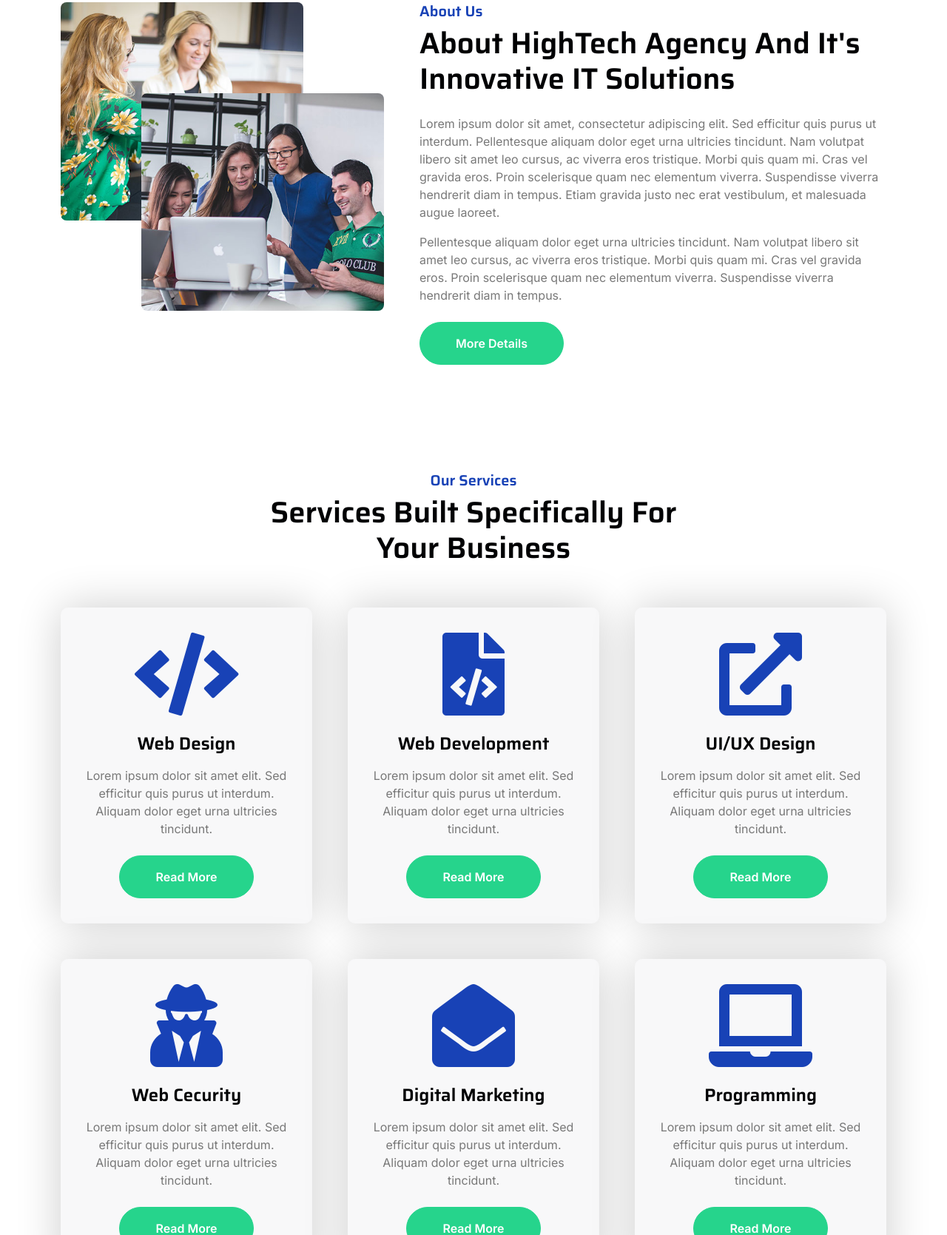
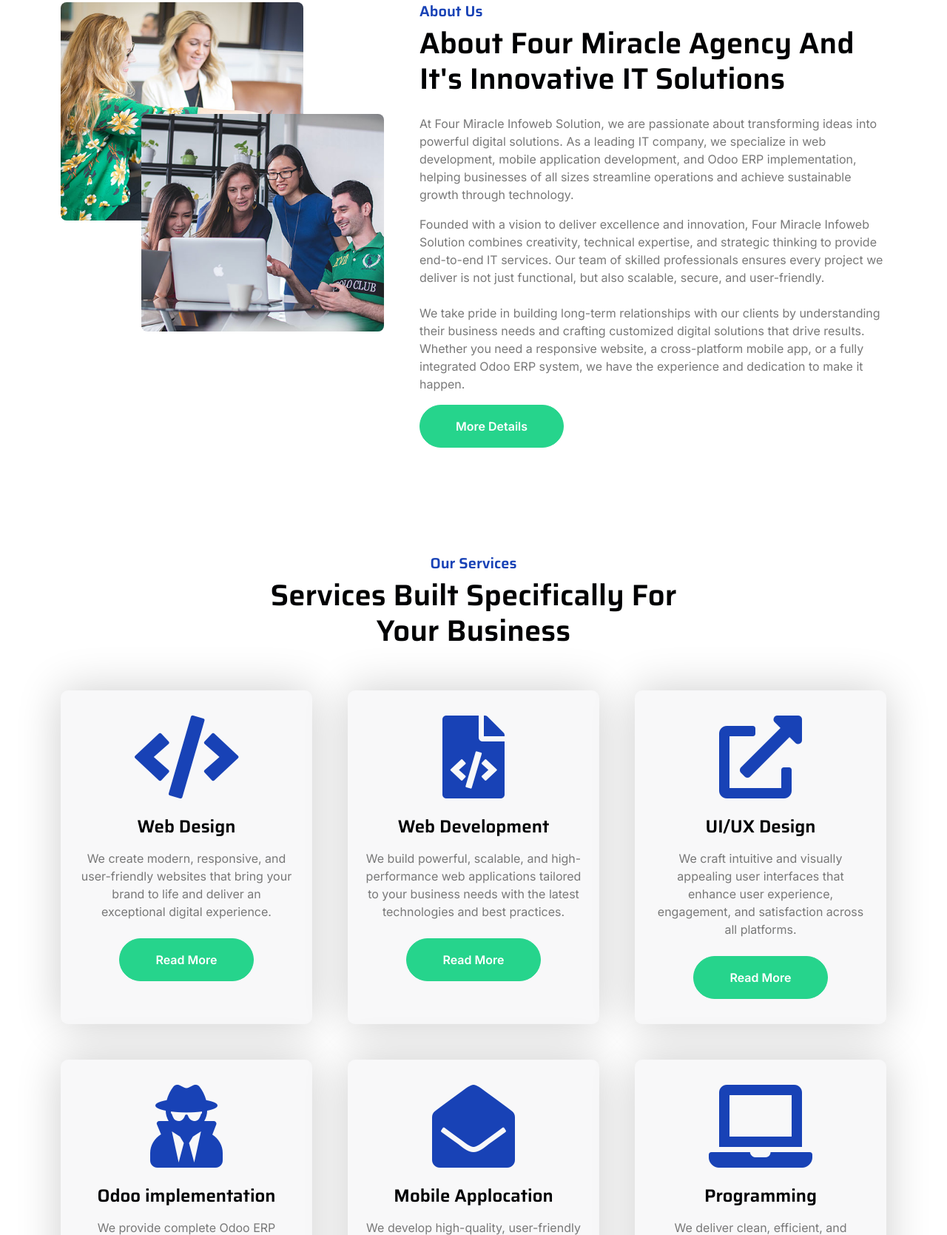
Before and after one commit to nik819/mywork, a plain HTML site: page index.html in a window 1280 px wide. Shown: the part 1131-2800 px from the top of the page at 74% size. Drawn offline with nearby package versions, Linux system fonts and the light colour scheme.

Commit message:
[IMP] fourmiracle: improvements

```diff
--- a/index.html
+++ b/index.html
@@ -3,7 +3,7 @@
 
     <head>
         <meta charset="utf-8">
-        <title>HighTech - IT Solutions Website Template</title>
+        <title>Four Miracle - IT Solutions Website Template</title>
         <meta content="width=device-width, initial-scale=1.0" name="viewport">
         <meta content="" name="keywords">
         <meta content="" name="description">
@@ -59,7 +59,7 @@
             <div class="container">
                 <nav class="navbar navbar-dark navbar-expand-lg py-0">
                     <a href="index.html" class="navbar-brand">
-                        <h1 class="text-white fw-bold d-block">High<span class="text-secondary">Tech</span> </h1>
+                        <h1 class="text-white fw-bold d-block">Four<span class="text-secondary">Miracle</span> </h1>
                     </a>
                     <button type="button" class="navbar-toggler me-0" data-bs-toggle="collapse" data-bs-target="#navbarCollapse">
                         <span class="navbar-toggler-icon"></span>
@@ -84,7 +84,7 @@
                         </div>
                         <div class="d-flex flex-column pe-4 border-end">
                             <span class="text-white-50">Have any questions?</span>
-                            <span class="text-secondary">Call: + 0302  456 7890</span>
+                            <span class="text-secondary">Call: +91 9016900373</span>
                         </div>
                         <div class="d-flex align-items-center justify-content-center ms-4 ">
                             <a href="#"><i class="bi bi-search text-white fa-2x"></i> </a>
@@ -160,7 +160,7 @@
                     <div class="col-lg-3 wow fadeIn" data-wow-delay=".5s">
                         <div class="d-flex counter">
                             <h1 class="me-3 text-primary counter-value">120</h1>
-                            <h5 class="text-white mt-1">Total clients who love HighTech</h5>
+                            <h5 class="text-white mt-1">Total clients who love Four Miracle</h5>
                         </div>
                     </div>
                     <div class="col-lg-3 wow fadeIn" data-wow-delay=".7s">
@@ -189,9 +189,16 @@
                     </div>
                     <div class="col-lg-7 col-md-6 col-sm-12 wow fadeIn" data-wow-delay=".5s">
                         <h5 class="text-primary">About Us</h5>
-                        <h1 class="mb-4">About HighTech Agency And It's Innovative IT Solutions</h1>
-                        <p>Lorem ipsum dolor sit amet, consectetur adipiscing elit. Sed efficitur quis purus ut interdum. Pellentesque aliquam dolor eget urna ultricies tincidunt. Nam volutpat libero sit amet leo cursus, ac viverra eros tristique. Morbi quis quam mi. Cras vel gravida eros. Proin scelerisque quam nec elementum viverra. Suspendisse viverra hendrerit diam in tempus. Etiam gravida justo nec erat vestibulum, et malesuada augue laoreet.</p>
-                        <p class="mb-4">Pellentesque aliquam dolor eget urna ultricies tincidunt. Nam volutpat libero sit amet leo cursus, ac viverra eros tristique. Morbi quis quam mi. Cras vel gravida eros. Proin scelerisque quam nec elementum viverra. Suspendisse viverra hendrerit diam in tempus.</p>
+                        <h1 class="mb-4">About Four Miracle Agency And It's Innovative IT Solutions</h1>
+                        <p>
+                            At Four Miracle Infoweb Solution, we are passionate about transforming ideas into powerful digital solutions. As a leading IT company, we specialize in web development, mobile application development, and Odoo ERP implementation, helping businesses of all sizes streamline operations and achieve sustainable growth through technology.
+                        </p>
+                        <p class="mb-4">
+                            Founded with a vision to deliver excellence and innovation, Four Miracle Infoweb Solution combines creativity, technical expertise, and strategic thinking to provide end-to-end IT services. Our team of skilled professionals ensures every project we deliver is not just functional, but also scalable, secure, and user-friendly.
+                        </p>
+                        <p>
+                            We take pride in building long-term relationships with our clients by understanding their business needs and crafting customized digital solutions that drive results. Whether you need a responsive website, a cross-platform mobile app, or a fully integrated Odoo ERP system, we have the experience and dedication to make it happen.
+                        </p>
                         <a href="" class="btn btn-secondary rounded-pill px-5 py-3 text-white">More Details</a>
                     </div>
                 </div>
@@ -214,7 +221,7 @@
                                 <div class="services-content-icon">
                                     <i class="fa fa-code fa-7x mb-4 text-primary"></i>
                                     <h4 class="mb-3">Web Design</h4>
-                                    <p class="mb-4">Lorem ipsum dolor sit amet elit. Sed efficitur quis purus ut interdum. Aliquam dolor eget urna ultricies tincidunt.</p>
+                                    <p class="mb-4">We create modern, responsive, and user-friendly websites that bring your brand to life and deliver an exceptional digital experience.</p>
                                     <a href="" class="btn btn-secondary text-white px-5 py-3 rounded-pill">Read More</a>
                                 </div>
                             </div>
@@ -226,7 +233,7 @@
                                 <div class="services-content-icon">
                                     <i class="fa fa-file-code fa-7x mb-4 text-primary"></i>
                                     <h4 class="mb-3">Web Development</h4>
-                                    <p class="mb-4">Lorem ipsum dolor sit amet elit. Sed efficitur quis purus ut interdum. Aliquam dolor eget urna ultricies tincidunt.</p>
+                                    <p class="mb-4">We build powerful, scalable, and high-performance web applications tailored to your business needs with the latest technologies and best practices.</p>
                                     <a href="" class="btn btn-secondary text-white px-5 py-3 rounded-pill">Read More</a>
                                 </div>
                             </div>
@@ -238,7 +245,7 @@
                                 <div class="services-content-icon">
                                     <i class="fa fa-external-link-alt fa-7x mb-4 text-primary"></i>
                                     <h4 class="mb-3">UI/UX Design</h4>
-                                    <p class="mb-4">Lorem ipsum dolor sit amet elit. Sed efficitur quis purus ut interdum. Aliquam dolor eget urna ultricies tincidunt.</p>
+                                    <p class="mb-4">We craft intuitive and visually appealing user interfaces that enhance user experience, engagement, and satisfaction across all platforms.</p>
                                     <a href="" class="btn btn-secondary text-white px-5 py-3 rounded-pill">Read More</a>
                                 </div>
                             </div>
@@ -249,8 +256,8 @@
                             <div class="p-4 text-center services-content">
                                 <div class="services-content-icon">
                                     <i class="fas fa-user-secret fa-7x mb-4 text-primary"></i>
-                                    <h4 class="mb-3">Web Cecurity</h4>
-                                    <p class="mb-4">Lorem ipsum dolor sit amet elit. Sed efficitur quis purus ut interdum. Aliquam dolor eget urna ultricies tincidunt.</p>
+                                    <h4 class="mb-3">Odoo implementation</h4>
+                                    <p class="mb-4">We provide complete Odoo ERP implementation and customization to streamline your business processes, boost efficiency, and enhance productivity.</p>
                                     <a href="" class="btn btn-secondary text-white px-5 py-3 rounded-pill">Read More</a>
                                 </div>
 
@@ -262,8 +269,8 @@
                             <div class="p-4 text-center services-content">
                                 <div class="services-content-icon">
                                     <i class="fa fa-envelope-open fa-7x mb-4 text-primary"></i>
-                                    <h4 class="mb-3">Digital Marketing</h4>
-                                    <p class="mb-4">Lorem ipsum dolor sit amet elit. Sed efficitur quis purus ut interdum. Aliquam dolor eget urna ultricies tincidunt.</p>
+                                    <h4 class="mb-3">Mobile Applocation</h4>
+                                    <p class="mb-4">We develop high-quality, user-friendly mobile applications for Android and iOS that deliver seamless performance and elevate your digital presence.</p>
                                     <a href="" class="btn btn-secondary text-white px-5 py-3 rounded-pill">Read More</a>
                                 </div>
                             </div>
@@ -275,7 +282,7 @@
                                 <div class="services-content-icon">
                                     <i class="fas fa-laptop fa-7x mb-4 text-primary"></i>
                                     <h4 class="mb-3">Programming</h4>
-                                    <p class="mb-4">Lorem ipsum dolor sit amet elit. Sed efficitur quis purus ut interdum. Aliquam dolor eget urna ultricies tincidunt.</p>
+                                    <p class="mb-4">We deliver clean, efficient, and scalable programming solutions tailored to your project needs using modern technologies and best coding practices.</p>
                                     <a href="" class="btn btn-secondary text-white px-5 py-3 rounded-pill">Read More</a>
                                 </div>
                             </div>
@@ -432,7 +439,7 @@
                                 </div>
                                 <div class="ms-3">
                                     <h4 class="text-primary">Email Us</h4>
-                                    <a class="h5" href="mailto:info@example.com" target="_blank">info@example.com</a>
+                                    <a class="h5" href="mailto:joshinikhil404@gmail.com" target="_blank">joshinikhil404@gmail.com</a>
                                 </div>
                             </div>
                         </div>
@@ -476,7 +483,7 @@
                 <div class="row g-5">
                     <div class="col-lg-3 col-md-6">
                         <a href="index.html">
-                            <h1 class="text-white fw-bold d-block">High<span class="text-secondary">Tech</span> </h1>
+                            <h1 class="text-white fw-bold d-block">Four<span class="text-secondary">Miracle</span> </h1>
                         </a>
                         <p class="mt-4 text-light">Lorem ipsum dolor sit amet consectetur adipisicing elit. Soluta facere delectus qui placeat inventore consectetur repellendus optio debitis.</p>
                         <div class="d-flex hightech-link">
```
Also changed, not shown: about.html (+15 -8 lines), blog.html (+5 -5 lines), contact.html (+6 -6 lines), service.html (+13 -13 lines), READ-ME.txt.
